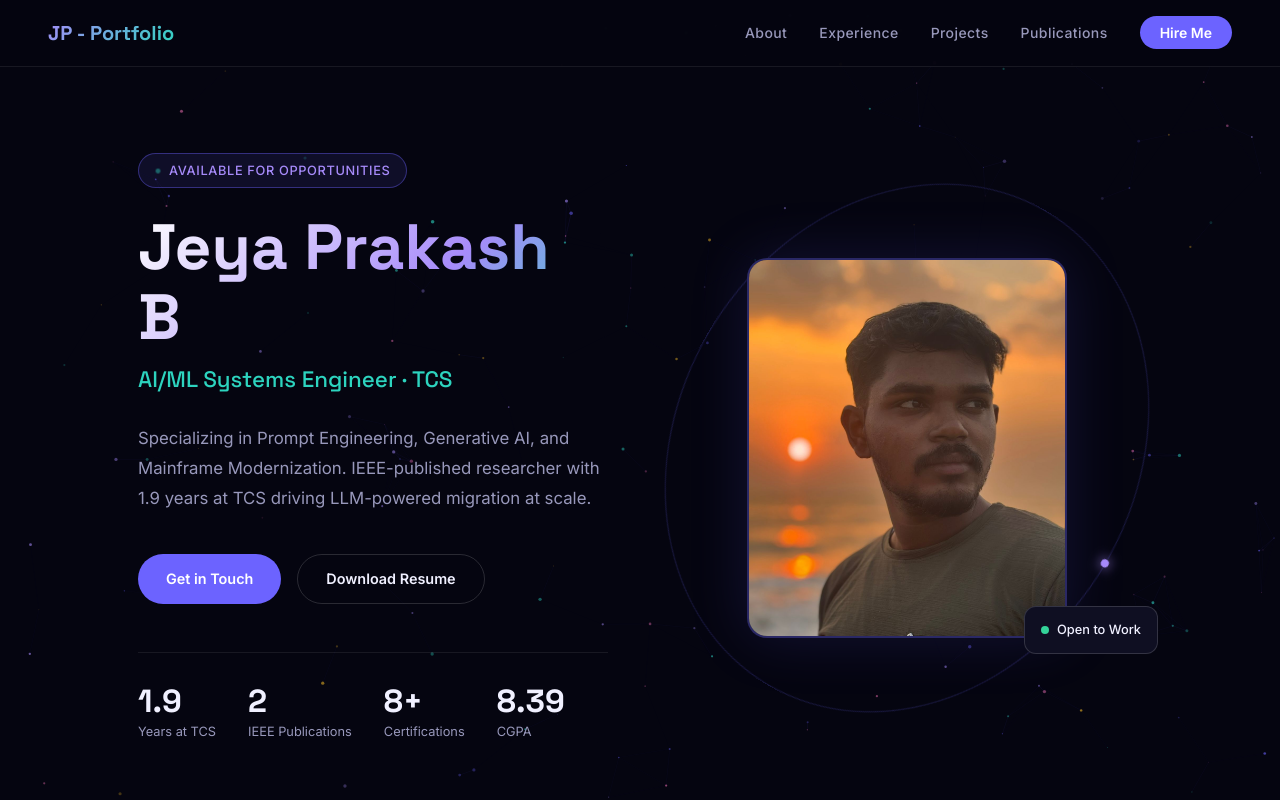
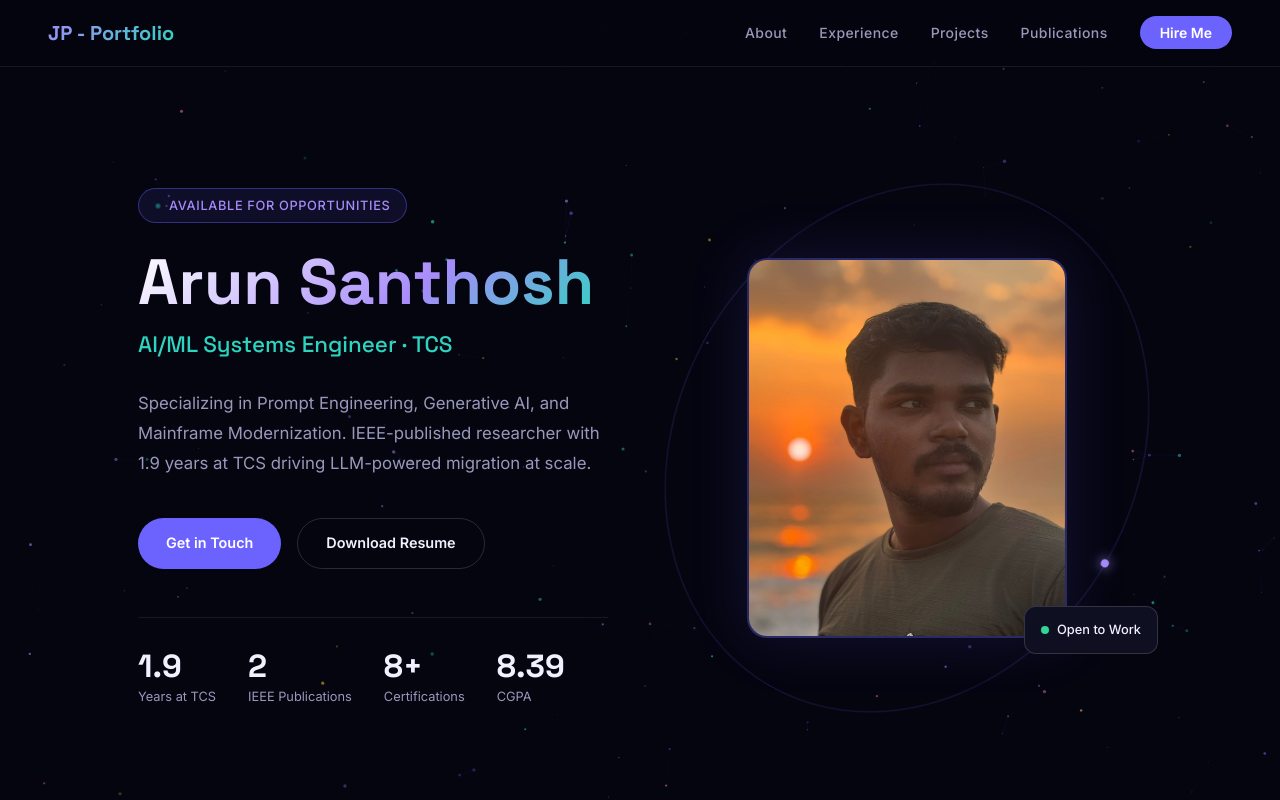
Before and after one commit to jeyaprakashcse36-hue/ai-portfolio, a React (Vite) app: page / in a window 1280 px wide. Shown: the top 800 px of the page. Built offline with nearby package versions, Linux system fonts and the light colour scheme.

Commit message:
Update hero name

```diff
--- a/src/components/Footer.jsx
+++ b/src/components/Footer.jsx
@@ -9,7 +9,7 @@ export default function Footer() {
       position: 'relative',
       zIndex: 1,
     }}>
-      <p>© 2025 Jeya Prakash B &nbsp;·&nbsp; Built with React + Vite + Tailwind CSS &nbsp;·&nbsp; Deployed on Vercel</p>
+      <p>© 2025 Jeya Prakash B &nbsp;·&nbsp; Built with React + Vite + Tailwind CSS &nbsp;·&nbsp; Deployed on Github</p>
     </footer>
   )
 }
--- a/src/components/Hero.jsx
+++ b/src/components/Hero.jsx
@@ -45,7 +45,7 @@ export default function Hero() {
           </div>
 
           <h1 className="gradient-text" style={{ fontFamily: 'Space Grotesk', fontSize: 'clamp(2.5rem,5vw,4.5rem)', fontWeight: 700, lineHeight: 1.1, marginBottom: '0.5rem' }}>
-            Jeya Prakash B
+            Arun Santhosh
           </h1>
           <p style={{ fontFamily: 'Space Grotesk', fontSize: 'clamp(1rem,2vw,1.4rem)', fontWeight: 500, color: 'var(--teal)', marginBottom: '1.5rem' }}>
             AI/ML Systems Engineer · TCS
```
